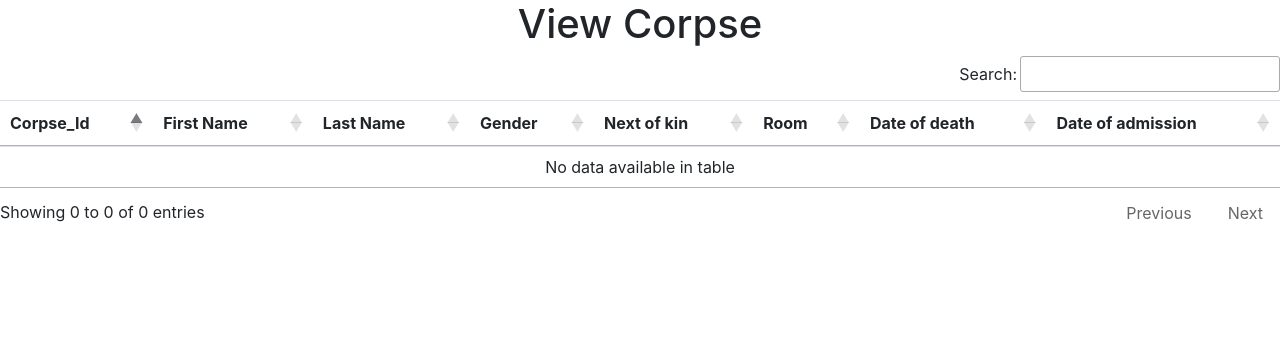
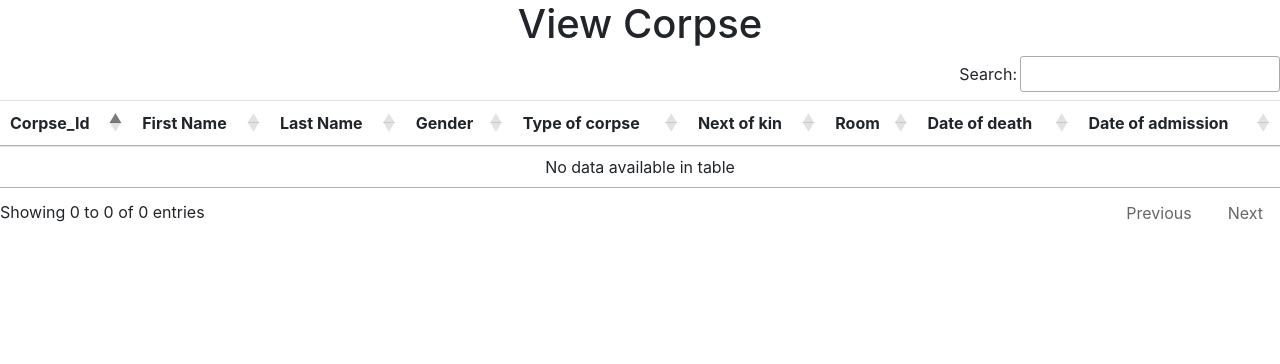
Before and after one commit to Abdifatahibrahi/Morgue-Management-System, a Django app: page /view_corpse/ in a window 1280 px wide. Shown: the part 56-420 px from the top of the page. Run offline with Django 4.2, Linux system fonts and the light colour scheme; the visitor is signed in with stand-in values (Sample User, id 1); data that the repository does not hold is empty; some libraries are stand-ins or nearby versions.

Commit message:
Added some more functionalities

```diff
--- a/morgue/views.py
+++ b/morgue/views.py
@@ -5,7 +5,7 @@ from django.shortcuts import render, redirect
 from django.http import HttpResponse
 # from django.contrib.auth.models import User
 from django.contrib.auth import authenticate,login,logout
-from .models import Gender, Corpse, Room, Next_of_kin
+from .models import Gender, Corpse, Room, Next_of_kin, TypeOfCorpse
 
 # Create your views here.
 
@@ -84,6 +84,7 @@ def add_corpse(request):
     gend = Gender.objects.all()
     next_of_kin = Next_of_kin.objects.all()
     rooms = Room.objects.all()
+    type_of_corpse = TypeOfCorpse.objects.all()
     if not request.user.is_staff:
         return redirect('login')
 
@@ -91,12 +92,13 @@ def add_corpse(request):
         f_name = request.POST['first_name']
         l_name = request.POST['last_name']
         sex = request.POST['gender']
+        typeofcorpse = request.POST['type_of_corpse']
         date_of_death = request.POST['date']
         r = request.POST['room']
         kin_name = request.POST['kin']
 
 
-
+        corpse_type = TypeOfCorpse.objects.filter(type=typeofcorpse).first()
         gender = Gender.objects.filter(gender=sex).first()
         kin = Next_of_kin.objects.filter(first_name=kin_name).first()
         room = Room.objects.filter(room_no=r).first()
@@ -104,11 +106,11 @@ def add_corpse(request):
 
         try:
             d1 = Corpse.objects.create(first_name=f_name, last_name=l_name,
-            gender=gender, next_of_kin=kin, room=room, date_of_death=date_of_death)
+            gender=gender, next_of_kin=kin, room=room, type_of_corpse=corpse_type, date_of_death=date_of_death)
             d1.save()
             error = "no"
 
         except:
             error = "yes"
-    d = {"error": error, "gender": gend, 'kin': next_of_kin, 'rooms': rooms}
+    d = {"error": error, "gender": gend, 'kin': next_of_kin, 'rooms': rooms, 'type_of_corpse': type_of_corpse}
     return render(request, 'add_corpse.html', d)
--- a/templates/view_corpse.html
+++ b/templates/view_corpse.html
@@ -10,6 +10,7 @@
             <th>First Name</th>
             <th>Last Name</th>
             <th>Gender</th>
+            <th>Type of corpse</th>
             <th>Next of kin</th>
             <th>Room</th>
             <th>Date of death</th>
@@ -24,6 +25,7 @@
               <td>{{c.first_name}}</td>
               <td>{{c.last_name}}</td>
               <td>{{c.gender}}</td>
+              <td>{{c.type_of_corpse}}</td>
               <td>{{c.next_of_kin}}</td>
               <td>{{c.room}}</td>
               <td>{{c.date_of_death}}</td>
```
Also changed, not shown: morgue/admin.py (+6 -2 lines), morgue/models.py (+8 -0 lines), templates/add_corpse.html (+7 -1 lines), morgue/migrations/0008_typeofcorpse_room_no_of_shelves_and_more.py (added), morgue/migrations/0009_alter_corpse_date_of_death.py (added), morgue/migrations/0010_rename_regular_typeofcorpse_type_and_more.py (added).
